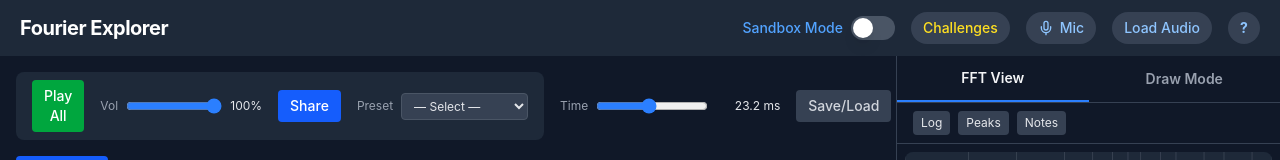
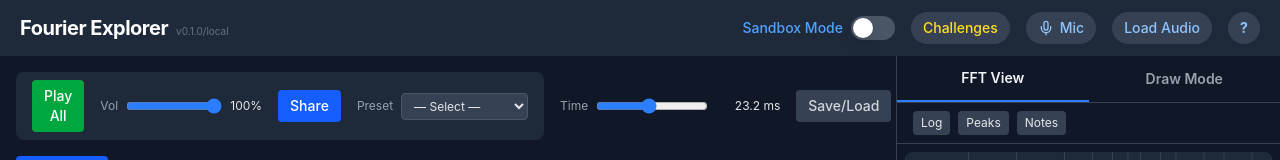
Before and after one commit to tfoss/lets-learn-fourier-transforms, a Vue app: page / in a window 1280 px wide. Shown: the top 160 px of the page. Built offline with nearby package versions, Linux system fonts and the light colour scheme.

Commit message:
Add version and git hash display in header (lets_learn_fourier_transforms-7lo)

```diff
--- a/package.json
+++ b/package.json
@@ -1,7 +1,7 @@
 {
   "name": "lets-learn-fourier-transforms",
   "private": true,
-  "version": "0.0.0",
+  "version": "0.1.0",
   "type": "module",
   "scripts": {
     "dev": "vite",
--- a/src/components/AppHeader.vue
+++ b/src/components/AppHeader.vue
@@ -12,6 +12,12 @@ import AudioFileUpload from './AudioFileUpload.vue'
 import MicrophoneButton from './MicrophoneButton.vue'
 import ChallengeButton from './ChallengeButton.vue'
 import { useAudioFilePlayer } from '../composables/useAudioFilePlayer'
+
+/** Application version from build-time injection. */
+const appVersion = typeof __APP_VERSION__ !== 'undefined' ? __APP_VERSION__ : 'dev'
+
+/** Short git hash from build-time injection. */
+const gitHash = typeof __GIT_HASH__ !== 'undefined' ? __GIT_HASH__ : 'local'
 
 const audioPopoverOpen = ref(false)
 const { audioBuffer } = useAudioFilePlayer()
@@ -70,10 +76,19 @@ function handleOpenGlossary(): void {
     class="flex items-center justify-between bg-gray-800 px-5 py-3 shadow-md"
     role="banner"
   >
-    <!-- App title -->
-    <h1 class="text-lg font-bold tracking-tight text-white sm:text-xl">
-      Fourier Explorer
-    </h1>
+    <!-- App title + version -->
+    <div class="flex items-baseline gap-2">
+      <h1 class="text-lg font-bold tracking-tight text-white sm:text-xl">
+        Fourier Explorer
+      </h1>
+      <span
+        class="text-[10px] text-gray-500 select-all"
+        :title="`Version ${appVersion} (${gitHash})`"
+        data-testid="version-info"
+      >
+        v{{ appVersion }}/{{ gitHash }}
+      </span>
+    </div>
 
     <!-- Controls group -->
     <div class="flex items-center gap-4">
--- /dev/null
+++ b/src/env.d.ts
@@ -0,0 +1,9 @@
+/**
+ * Build-time constants injected by Vite's `define` config.
+ */
+
+/** Application version from package.json. */
+declare const __APP_VERSION__: string
+
+/** Short git commit hash at build time. */
+declare const __GIT_HASH__: string
--- a/vite.config.ts
+++ b/vite.config.ts
@@ -2,6 +2,7 @@ import { defineConfig, type HmrContext } from 'vite'
 import vue from '@vitejs/plugin-vue'
 import tailwindcss from '@tailwindcss/vite'
 import path from 'path'
+import { execSync } from 'child_process'
 
 /**
  * Vite plugin that logs HMR updates to the terminal.
@@ -17,6 +18,21 @@ function hmrLogger() {
   }
 }
 
+/**
+ * Reads the current short git commit hash, or 'unknown' if git is unavailable.
+ */
+function getGitHash(): string {
+  try {
+    return execSync('git rev-parse --short HEAD').toString().trim()
+  } catch {
+    return 'unknown'
+  }
+}
+
 export default defineConfig({
   plugins: [vue(), tailwindcss(), hmrLogger()],
+  define: {
+    __APP_VERSION__: JSON.stringify(process.env.npm_package_version || '0.1.0'),
+    __GIT_HASH__: JSON.stringify(getGitHash()),
+  },
 })
```
Also changed, not shown: 1 other file (tests, documents, lock files or other folders).
